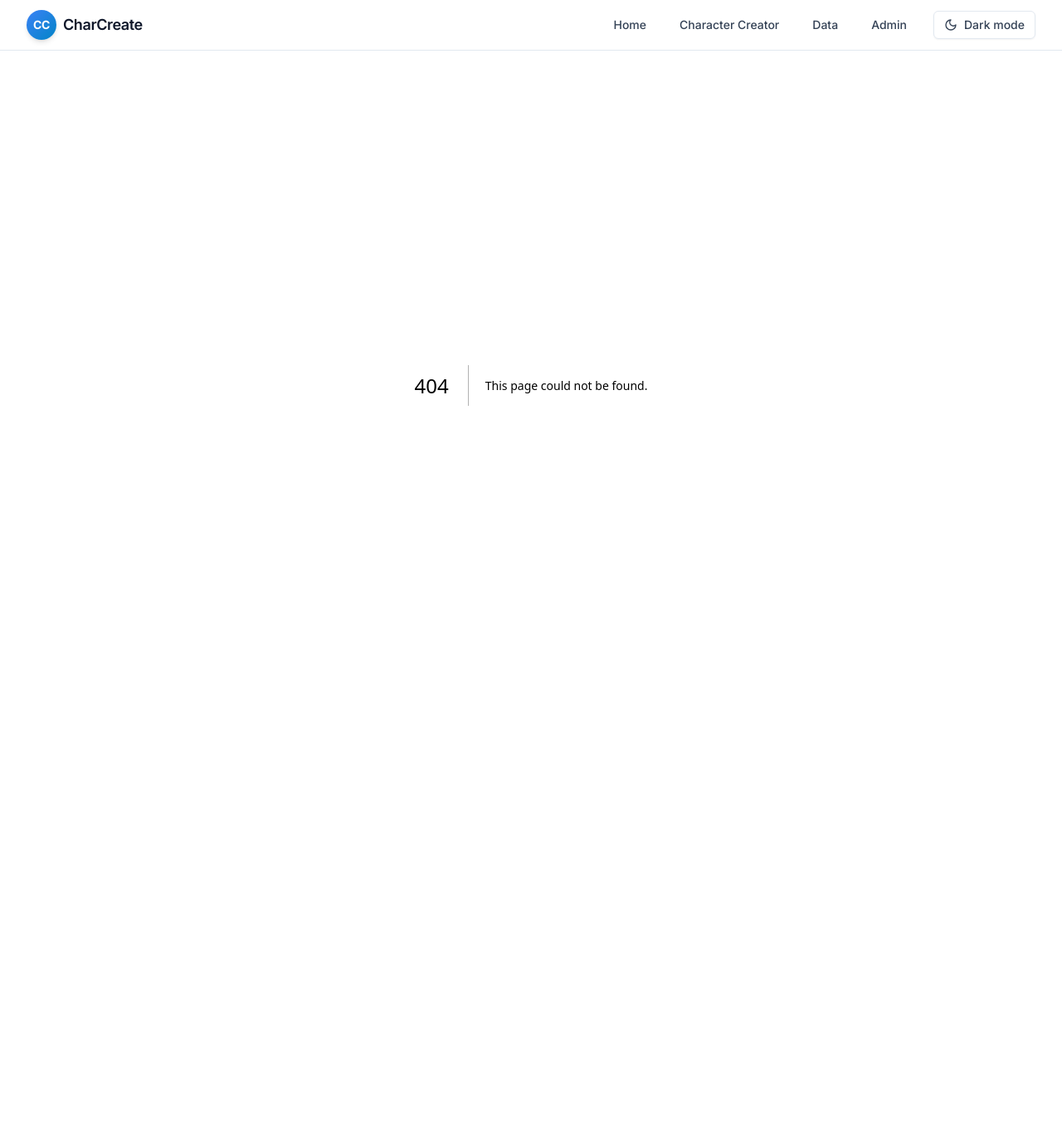
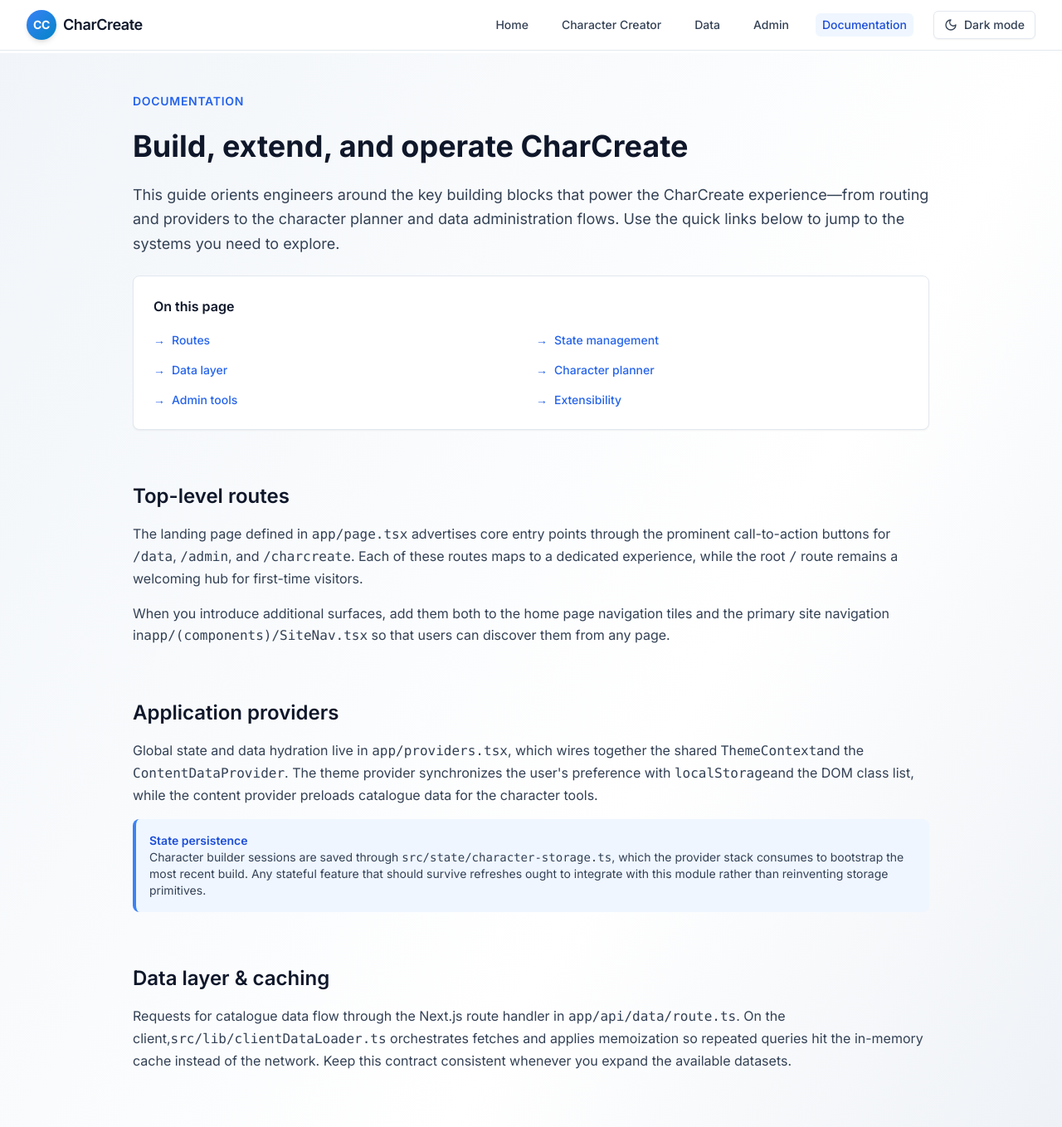
Before and after one commit to triursa/charcreate, a Next.js app in the folder webapp/: page /documentation in a window 1280 px wide. Before the commit this address had no page. Shown: the top 1358 px of the page at 83% size. Before the commit the page ends 864 px from the top, so only its background shows below. Built offline with nearby package versions, Linux system fonts and the light colour scheme.

Commit message:
Add documentation page and update navigation

```diff
--- a/webapp/app/(components)/SiteNav.tsx
+++ b/webapp/app/(components)/SiteNav.tsx
@@ -1,6 +1,7 @@
 "use client"
 
 import Link from 'next/link'
+import { usePathname } from 'next/navigation'
 
 import { useTheme } from '@/app/providers'
 import { Moon, Sun } from 'lucide-react'
@@ -10,11 +11,13 @@ const navigation = [
   { href: '/charcreate', label: 'Character Creator' },
   { href: '/data', label: 'Data' },
   { href: '/admin', label: 'Admin' },
+  { href: '/documentation', label: 'Documentation' }
 ]
 
 export function SiteNav() {
   const { theme, toggleTheme } = useTheme()
   const isDarkMode = theme === 'dark'
+  const pathname = usePathname()
   const ThemeIcon = isDarkMode ? Sun : Moon
   const toggleLabel = isDarkMode ? 'Switch to light mode' : 'Switch to dark mode'
 
@@ -31,15 +34,23 @@ export function SiteNav() {
           <span className="text-lg">CharCreate</span>
         </Link>
         <nav aria-label="Primary" className="flex flex-1 flex-wrap items-center justify-end gap-x-4 gap-y-2 text-sm font-medium sm:gap-x-6">
-          {navigation.map((item) => (
+          {navigation.map((item) => {
+            const isActive = pathname === item.href
+            return (
               <Link
                 key={item.href}
                 href={item.href}
-              className="rounded-md px-2 py-1 text-slate-700 transition hover:text-blue-600 focus-visible:outline-none focus-visible:ring-2 focus-visible:ring-blue-500 focus-visible:ring-offset-2 focus-visible:ring-offset-white dark:text-slate-200 dark:hover:text-blue-300 dark:focus-visible:ring-offset-slate-900"
+                aria-current={isActive ? 'page' : undefined}
+                className={`rounded-md px-2 py-1 transition focus-visible:outline-none focus-visible:ring-2 focus-visible:ring-blue-500 focus-visible:ring-offset-2 focus-visible:ring-offset-white dark:focus-visible:ring-offset-slate-900 ${
+                  isActive
+                    ? 'bg-blue-50 text-blue-700 dark:bg-slate-800 dark:text-blue-300'
+                    : 'text-slate-700 hover:text-blue-600 dark:text-slate-200 dark:hover:text-blue-300'
+                }`}
               >
                 {item.label}
               </Link>
-          ))}
+            )
+          })}
           <button
             type="button"
             onClick={toggleTheme}
--- /dev/null
+++ b/webapp/app/documentation/page.tsx
@@ -0,0 +1,143 @@
+import Link from "next/link"
+
+export const metadata = {
+  title: "Documentation"
+}
+
+const tableOfContents = [
+  { id: "routes", label: "Routes" },
+  { id: "state-management", label: "State management" },
+  { id: "data-layer", label: "Data layer" },
+  { id: "character-planner", label: "Character planner" },
+  { id: "admin-tools", label: "Admin tools" },
+  { id: "extensibility", label: "Extensibility" }
+]
+
+export default function DocumentationPage() {
+  return (
+    <main className="min-h-screen bg-gradient-to-br from-slate-100 via-white to-slate-200">
+      <div className="max-w-5xl mx-auto py-12 px-6 lg:px-8 space-y-16">
+        <header className="space-y-6 text-slate-800">
+          <p className="text-sm font-semibold uppercase tracking-wider text-blue-600">Documentation</p>
+          <h1 className="text-4xl font-bold text-slate-900">Build, extend, and operate CharCreate</h1>
+          <p className="text-lg leading-relaxed text-slate-700">
+            This guide orients engineers around the key building blocks that power the CharCreate experience—from routing
+            and providers to the character planner and data administration flows. Use the quick links below to jump to
+            the systems you need to explore.
+          </p>
+          <nav aria-label="Table of contents" className="rounded-lg border border-slate-200 bg-white p-6 shadow-sm">
+            <h2 className="text-base font-semibold text-slate-900">On this page</h2>
+            <ul className="mt-4 grid gap-3 sm:grid-cols-2">
+              {tableOfContents.map((entry) => (
+                <li key={entry.id}>
+                  <Link
+                    href={`#${entry.id}`}
+                    className="inline-flex items-center gap-2 text-sm font-medium text-blue-600 hover:text-blue-700"
+                  >
+                    <span aria-hidden>→</span>
+                    {entry.label}
+                  </Link>
+                </li>
+              ))}
+            </ul>
+          </nav>
+        </header>
+
+        <section id="routes" className="scroll-mt-28 space-y-4">
+          <h2 className="text-2xl font-semibold text-slate-900">Top-level routes</h2>
+          <p className="text-slate-700 leading-relaxed">
+            The landing page defined in <code>app/page.tsx</code> advertises core entry points through the prominent call-to-action
+            buttons for <code>/data</code>, <code>/admin</code>, and <code>/charcreate</code>. Each of these routes maps to a dedicated
+            experience, while the root <code>/</code> route remains a welcoming hub for first-time visitors.
+          </p>
+          <p className="text-slate-700 leading-relaxed">
+            When you introduce additional surfaces, add them both to the home page navigation tiles and the primary site navigation in
+            <code>app/(components)/SiteNav.tsx</code> so that users can discover them from any page.
+          </p>
+        </section>
+
+        <section id="state-management" className="scroll-mt-28 space-y-4">
+          <h2 className="text-2xl font-semibold text-slate-900">Application providers</h2>
+          <p className="text-slate-700 leading-relaxed">
+            Global state and data hydration live in <code>app/providers.tsx</code>, which wires together the shared <code>ThemeContext</code>
+            and the <code>ContentDataProvider</code>. The theme provider synchronizes the user&apos;s preference with <code>localStorage</code>
+            and the DOM class list, while the content provider preloads catalogue data for the character tools.
+          </p>
+          <div className="rounded-lg border-l-4 border-blue-500 bg-blue-50 p-4 text-sm text-slate-700">
+            <p className="font-semibold text-blue-700">State persistence</p>
+            <p>
+              Character builder sessions are saved through <code>src/state/character-storage.ts</code>, which the provider stack consumes
+              to bootstrap the most recent build. Any stateful feature that should survive refreshes ought to integrate with this module
+              rather than reinventing storage primitives.
+            </p>
+          </div>
+        </section>
+
+        <section id="data-layer" className="scroll-mt-28 space-y-4">
+          <h2 className="text-2xl font-semibold text-slate-900">Data layer &amp; caching</h2>
+          <p className="text-slate-700 leading-relaxed">
+            Requests for catalogue data flow through the Next.js route handler in <code>app/api/data/route.ts</code>. On the client,
+            <code>src/lib/clientDataLoader.ts</code> orchestrates fetches and applies memoization so repeated queries hit the in-memory cache
+            instead of the network. Keep this contract consistent whenever you expand the available datasets.
+          </p>
+        </section>
+
+        <section id="character-planner" className="scroll-mt-28 space-y-6">
+          <h2 className="text-2xl font-semibold text-slate-900">Character planner architecture</h2>
+          <p className="text-slate-700 leading-relaxed">
+            The core builder logic lives in <code>src/state/character-builder.tsx</code>, which exposes the <code>CharacterBuilderProvider</code>
+            context. It coordinates ability scores, ancestry/background selections, and pending decisions before calling into the
+            rules engine.
+          </p>
+          <p className="text-slate-700 leading-relaxed">
+            Presentation splits between <code>src/components/character/CharacterLayout.tsx</code> (the advanced, free-form view) and
+            <code>src/components/character/GuidedCharacterLayout.tsx</code> (the step-by-step assistant). Both layouts read from the same
+            context, so new widgets should favor derived data over local state to remain consistent across flows.
+          </p>
+          <div className="grid gap-4 md:grid-cols-2">
+            <div className="rounded-lg border border-slate-200 bg-white p-4 shadow-sm">
+              <h3 className="text-lg font-semibold text-slate-900">Rules resolution</h3>
+              <p className="text-sm text-slate-700 leading-relaxed">
+                Final character sheets are synthesized by <code>src/lib/rules/engine.ts</code>, which consumes the builder state and
+                optional feature metadata. Whenever you add a new decision type, ensure the reducer emits enough context for the
+                engine to compute derived stats and warnings.
+              </p>
+            </div>
+            <div className="rounded-lg border border-slate-200 bg-white p-4 shadow-sm">
+              <h3 className="text-lg font-semibold text-slate-900">Guided vs. advanced flows</h3>
+              <ul className="mt-2 list-disc space-y-2 pl-5 text-sm text-slate-700">
+                <li><code>GuidedCharacterLayout</code> presents sequential panels with guardrails for newcomers.</li>
+                <li><code>CharacterLayout</code> surfaces the full form for experienced players who prefer manual control.</li>
+                <li>
+                  Both rely on persisted decisions via <code>character-storage</code> to keep selections synchronized when users switch
+                  layouts mid-session.
+                </li>
+              </ul>
+            </div>
+          </div>
+        </section>
+
+        <section id="admin-tools" className="scroll-mt-28 space-y-4">
+          <h2 className="text-2xl font-semibold text-slate-900">Admin &amp; data browsing</h2>
+          <p className="text-slate-700 leading-relaxed">
+            Administrative workflows live under <code>app/admin</code>. <code>app/admin/AdminTableManager.tsx</code> manages CRUD interactions
+            using the typed models from <code>app/admin/models.ts</code>. For read-only exploration, <code>app/data/ClientTable.tsx</code>
+            provides a searchable table optimized for players browsing the catalogue.
+          </p>
+          <p className="text-slate-700 leading-relaxed">
+            Both surfaces share the same loader APIs, so improvements to pagination or filtering should land in the shared data layer first.
+          </p>
+        </section>
+
+        <section id="extensibility" className="scroll-mt-28 space-y-4">
+          <h2 className="text-2xl font-semibold text-slate-900">Extending the platform</h2>
+          <p className="text-slate-700 leading-relaxed">
+            When extending CharCreate, keep feature boundaries clear: providers handle cross-cutting state, the builder manages character
+            progression, and route handlers broker persistence. Leverage the established hooks and context primitives rather than creating
+            parallel systems so new capabilities inherit the robust persistence and rules resolution already in place.
+          </p>
+        </section>
+      </div>
+    </main>
+  )
+}
```
Lines whose indentation alone changed are shown as unchanged.
